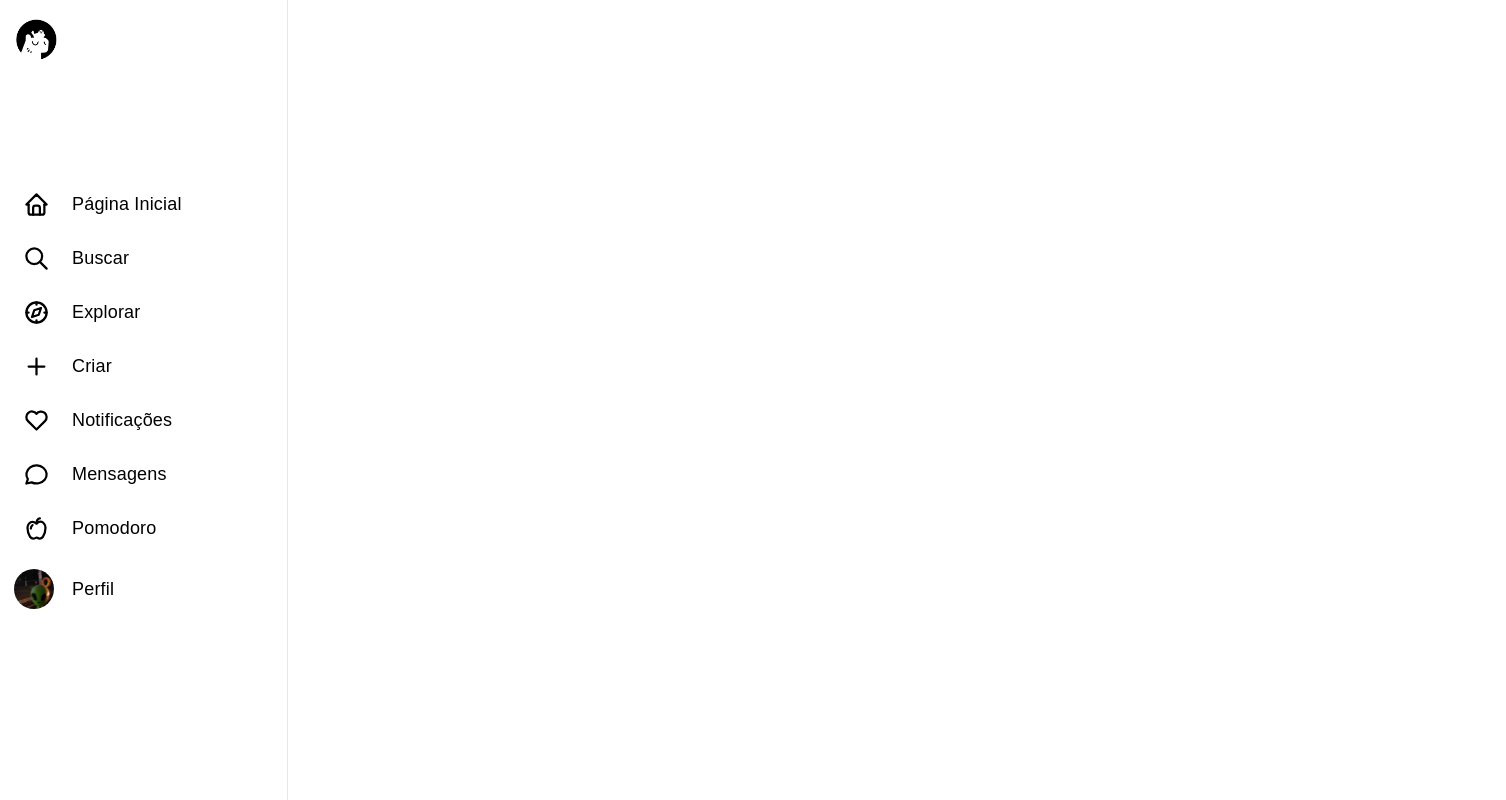
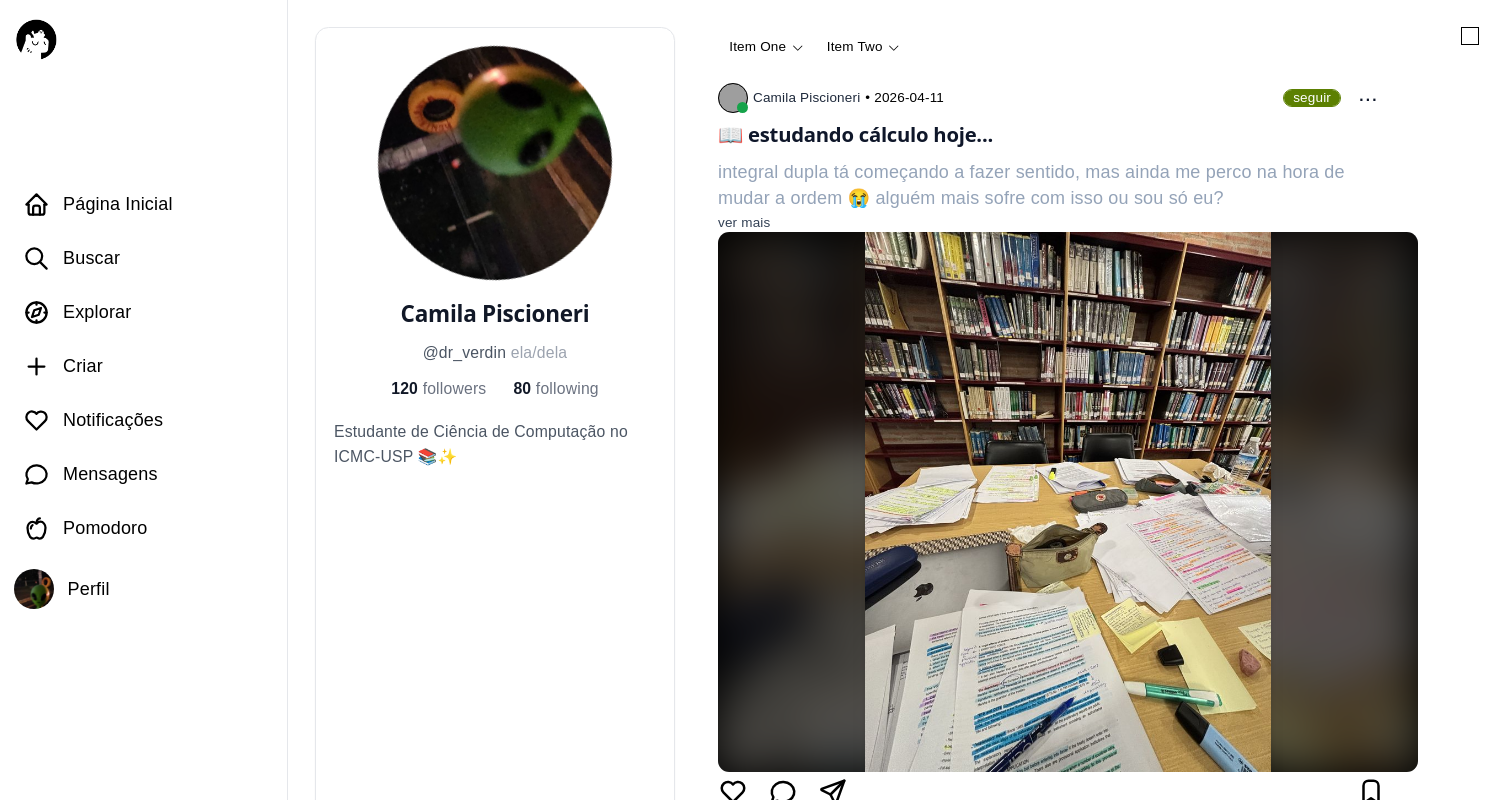
Before and after one commit to Dr-Verdin/Projeto-de-Web, a React (Vite) app: page /perfil/1 in a window 1280 px wide. Shown: the top 800 px of the page, 1506 px wide, since content can reach past the window. Built offline with nearby package versions, Linux system fonts and the light colour scheme; grey boxes are pictures that could not be loaded.

Commit message:
corrigindo alguns bugs do mock

```diff
--- a/src/App.tsx
+++ b/src/App.tsx
@@ -13,28 +13,45 @@ function App() {
   const location = useLocation()
   const [isFullscreen, setIsFullscreen] = useState(false)
 
+  // 👇 novo estado da sidebar
+  const [sidebarOpen, setSidebarOpen] = useState(false)
+
   useEffect(() => {
     const handler = () => setIsFullscreen(!!document.fullscreenElement)
     document.addEventListener('fullscreenchange', handler)
     return () => document.removeEventListener('fullscreenchange', handler)
   }, [])
 
-  const showSidebar = !NO_SIDEBAR_ROUTES.includes(location.pathname) && !isFullscreen
+  const showSidebar =
+    !NO_SIDEBAR_ROUTES.includes(location.pathname) && !isFullscreen
 
   return (
     <div className="flex min-h-screen">
-      {showSidebar && <Sidebar />}
+      {showSidebar && (
+        <Sidebar
+          open={sidebarOpen}
+          setOpen={setSidebarOpen}
+        />
+      )}
 
-      <main className="flex-1">
+      <main
+        className={`flex-1 transition-all duration-300 ${
+          showSidebar
+            ? sidebarOpen
+              ? "ml-64"
+              : "ml-16"
+            : "ml-0"
+        }`}
+      >
         <Routes>
           <Route path="/" element={<Feed />} />
-          <Route path="/perfil" element={<Profile />} />
+          <Route path="/perfil/:id" element={<Profile />} />
           <Route path="/pomodoro" element={<Pomodoro />} />
           <Route path="/login" element={<Login />} />
         </Routes>
       </main>
     </div>
-  );
+  )
 }
 
 export default App
--- a/src/components/Sidebar.tsx
+++ b/src/components/Sidebar.tsx
@@ -10,23 +10,32 @@ import {
   IconApple
 } from "@tabler/icons-react"
 
-import { user } from "../lib/mock"
+import { users } from "../lib/mock"
 
-export function Sidebar() {
+type SidebarProps = {
+  open: boolean
+  setOpen: React.Dispatch<React.SetStateAction<boolean>>
+}
+
+export function Sidebar({ open, setOpen }: SidebarProps) {
   const location = useLocation()
   const isProfileActive = location.pathname === "/perfil"
   const isHomeActive = location.pathname === "/"
+  const currentUserId = "1" // Simulando usuário logado
 
   return (
-
-        <aside className="group fixed top-0 left-0 h-screen w-16 hover:w-64 transition-all duration-300 border-r border-gray-200 bg-white overflow-hidden text-black flex flex-col z-50">
+    <aside
+      onMouseEnter={() => setOpen(true)}
+      onMouseLeave={() => setOpen(false)}
+      className={`fixed top-0 left-0 h-screen transition-all duration-300 border-r border-gray-200 bg-white overflow-hidden text-black flex flex-col z-50
+      ${open ? "w-64" : "w-16"}`}
+    >
 
       <Link
         to="/"
         className="absolute top-2 left-0 inline-flex ml-1 items-center transition-all duration-200 cursor-pointer active:scale-95"
       >
         <div className="p-2 rounded-full hover:bg-[#FFC300]/20 transition-all duration-200">
-
           <img
             src={isHomeActive ? "/logo_capys_laranja_esc.png" : "/logo_capys_preto.png"}
             alt="Logo"
@@ -36,51 +45,76 @@ export function Sidebar() {
       </Link>
 
       <nav className="h-full flex flex-col justify-center">
-                <SidebarItem icon={IconHome} label="Página Inicial" to="/" />
-                <SidebarItem icon={IconSearch} label="Buscar" to="/buscar" />
-                <SidebarItem icon={IconCompass} label="Explorar" to="/explorar" />
+        <SidebarItem icon={IconHome} label="Página Inicial" to="/" open={open} />
+        <SidebarItem icon={IconSearch} label="Buscar" to="/buscar" open={open} />
+        <SidebarItem icon={IconCompass} label="Explorar" to="/explorar" open={open} />
+        <SidebarItem icon={IconPlus} label="Criar" to="/criar" open={open} />
+        <SidebarItem icon={IconHeart} label="Notificações" to="/notificacoes" open={open} />
+        <SidebarItem icon={IconMessageCircle} label="Mensagens" to="/mensagens" open={open} />
+        <SidebarItem icon={IconApple} label="Pomodoro" to="/pomodoro" open={open} />
 
-                <SidebarItem icon={IconPlus} label="Criar" to="/criar" />
+        <Link
+          to={`/perfil/${currentUserId}`}
+          className="flex items-center px-1 py-3 mx-2 rounded-2xl hover:bg-[#FFC300]/20 hover:scale-[1.02] transition-all duration-200 cursor-pointer active:scale-95 relative"
+        >
+          <img
+            src={users[currentUserId].avatar}
+            alt="Perfil"
+            className={`w-9 h-9 rounded-full object-cover shrink-0 ${
+              isProfileActive ? "ring-2 ring-[#FB6107]" : ""
+            }`}
+          />
 
-                <SidebarItem icon={IconHeart} label="Notificações" to="/notificacoes" />
-                <SidebarItem icon={IconMessageCircle} label="Mensagens" to="/mensagens" />
-
-                <SidebarItem icon={IconApple} label="Pomodoro" to="/pomodoro" />
-
-                <Link to="/perfil" className="flex items-center px-1 py-3 mx-2 rounded-2xl hover:bg-[#FFC300]/20 hover:scale-[1.02] transition-all duration-200 cursor-pointer active:scale-95 relative"
-                    ><img src={user.avatar} alt="Perfil" className={`w-9 h-9 rounded-full object-cover shrink-0 ${isProfileActive ? "ring-2 ring-[#FB6107]" : ""}`}/>
-
-                    <span className={`absolute left-14 opacity-0 group-hover:opacity-100 transition-all duration-200 whitespace-nowrap ${isProfileActive ? "text-[#FB6107] font-bold" : "text-black"}`}>
+          {open && (
+            <span
+              className={`ml-3 transition-all duration-200 whitespace-nowrap ${
+                isProfileActive ? "text-[#FB6107] font-bold" : "text-black"
+              }`}
+            >
               Perfil
             </span>
+          )}
         </Link>
 
       </nav>
-
     </aside>
-
   )
 }
 
-function SidebarItem({ icon: Icon, label, to }: { icon: React.ComponentType<any>, label: string, to: string }) {
+function SidebarItem({
+  icon: Icon,
+  label,
+  to,
+  open
+}: {
+  icon: React.ComponentType<any>
+  label: string
+  to: string
+  open: boolean
+}) {
   const location = useLocation()
   const isActive = location.pathname === to
 
   return (
-
-        <Link to={to} className="flex items-center px-3 py-3 mx-2 rounded-2xl hover:bg-[#FFC300]/20 hover:scale-[1.02] transition-all duration-200 cursor-pointer active:scale-95 relative">
-
+    <Link
+      to={to}
+      className="flex items-center px-3 py-3 mx-2 rounded-2xl hover:bg-[#FFC300]/20 hover:scale-[1.02] transition-all duration-200 cursor-pointer active:scale-95"
+    >
       <Icon
         className="w-6 h-6 shrink-0 transition-all"
         stroke={isActive ? 2.8 : 2}
         color={isActive ? "#FB6107" : "black"}
       />
 
-            <span className={`absolute left-14 opacity-0 group-hover:opacity-100 transition-all duration-200 whitespace-nowrap ${isActive ? "text-[#FB6107] font-bold" : "text-black"}`}>
+      {open && (
+        <span
+          className={`ml-3 whitespace-nowrap transition-all duration-200 ${
+            isActive ? "text-[#FB6107] font-bold" : "text-black"
+          }`}
+        >
           {label}
         </span>
-
+      )}
     </Link>
-
   )
 }
--- a/src/lib/mock.ts
+++ b/src/lib/mock.ts
@@ -1,5 +1,10 @@
-export const user = {
-  id: 1,
+import type { Community } from "../types/Community";
+import type { Post } from "../types/Post";
+import type { User } from "../types/User";
+
+{/* USERS E COMMUNITIES */ }
+export const users: Record<string, User> = {
+  "1": {
     avatar: "/avatar_camz.jpg",
     name: "Camila Piscioneri",
     pronoun: "ela/dela",
@@ -14,15 +19,29 @@ export const user = {
     email: "piscioneri@gmail.com",
     senha: "123456",
   }
+}
 
-export const postsUser = [
+export const communities: Record<string, Community> = {
+  "1": {
+    communityId: "1",
+    userId: "1",
+
+    name: "Estudando com gatos",
+    description: "Para quem estuda com um gato do lado 🐱📚",
+
+    rules: "1. Respeitar os outros membros\n2. Compartilhar dicas e experiências\n3. Postar fotos dos seus gatos estudando",
+    members: 120,
+    image: "/community_perfil.jpg",
+  }
+}
+
+{/* POSTS */}
+export const posts: Post[] = [
   {
-    id: 1,
+    id: "1",
     type: "user",
 
     title: "Quando você não pode estudar porque precisa dormir, mas não pode dormir porque precisa estudar...",
-    text: "",
-    image: "",
 
     tags: ["#faculdade", "#madrugada", "#hardstudy"],
 
@@ -31,10 +50,10 @@ export const postsUser = [
     likes: 10,
     comments: 2,
 
-    userId: 1,
+    userId: "1",
   },
   {
-    id: 2,
+    id: "2",
     type: "user",
 
     title: "📖 estudando cálculo hoje...",
@@ -46,48 +65,34 @@ export const postsUser = [
     likes: 5,
     comments: 1,
 
-    userId: 1,
+    userId: "1",
   },
-];
-
-export const community = {
-  id: 1,
-
-  name: "Estudando com gatos",
-  description: "Para quem estuda com um gato do lado 🐱📚",
-
-  rules: "1. Respeitar os outros membros\n2. Compartilhar dicas e experiências\n3. Postar fotos dos seus gatos estudando",
-  members: 120,
-  image: "/community_perfil.jpg",
-};
-
-export const postsCommunity = [
   {
-    id: 1,
+    id: "3",
     type: "community",
 
     title: "Pitu não me deixa estudar... 🐾📖",
-    text: "",
+    text: "Meu gato, o Pitu, é super carinhoso e adora ficar no meu colo enquanto estudo, mas às vezes ele fica tão grudado que não consigo me concentrarkk",
     image: "/post1_community.jpg",
 
     likes: 15,
     comments: 3,
     createdAt: "2026-04-05",
 
-    userId: 1,
+    communityId: "1",
   },
   {
-    id: 2,
+    id: "4",
     type: "community",
 
     title: "Alguém tem que estudar nessa casa",
-    text: "Meu gato, o Pitu, é super carinhoso e adora ficar no meu colo enquanto estudo, mas às vezes ele fica tão grudado que não consigo me concentrarkk",
+    text: "",
     image: "/post2_community.jpg",
 
     likes: 8,
     comments: 2,
     createdAt: "2026-04-10",
 
-    userId: 1,
-  },
-];
+    communityId: "1",
+  }
+]
--- a/src/pages/Profile.page.tsx
+++ b/src/pages/Profile.page.tsx
@@ -1,17 +1,74 @@
 import UserProfileCard from "../components/UserProfileCard"
+import Post from "../components/Post"
 import { Checkbox } from "@/components/ui/checkbox";
-import { user } from "../lib/mock";
+import {
+  NavigationMenu,
+  NavigationMenuList,
+  NavigationMenuItem,
+  NavigationMenuTrigger,
+} from "../components/ui/navigation-menu";
+
+import { posts, users, communities } from "../lib/mock";
+import { useParams } from "react-router-dom";
 
 export default function Profile() {
+  // junta os posts e ordena por data (mais recente primeiro)
+  const { id } = useParams();
+  const user = users[id!];
+
+  if (!user) {
+    return <div>Usuário não encontrado</div>;
+  }
+
+  const userPosts = posts
+    .filter((post) =>
+      post.userId === id
+    )
+    .sort(
+      (a, b) =>
+        new Date(b.createdAt).getTime() -
+        new Date(a.createdAt).getTime()
+    );
+
   return (
     <div className="flex">
 
-      <div className="flex-1 p-6 flex gap-6 ml-60">
+      <div className="flex-1 p-6 flex gap-6 ml-100">
 
+        {/* PERFIL */}
         <UserProfileCard user={user} />
 
-        <div className="flex-1">
-          <p>Aqui vão os posts...</p>
+        {/* POSTS */}
+        <div className="w-[732px] min-h-screen flex items-center flex-col gap-[10px]">
+
+          <div className="w-[732px] h-[40px] Post-black flex justify-start items-center gap-[20px] pl-[16px] pr-[16px]">
+            <NavigationMenu>
+              <NavigationMenuList>
+                <NavigationMenuItem>
+                  <NavigationMenuTrigger>Item One</NavigationMenuTrigger>
+                  <NavigationMenuTrigger>Item Two</NavigationMenuTrigger>
+                </NavigationMenuItem>
+              </NavigationMenuList>
+            </NavigationMenu>
+          </div>
+
+          <div className="w-[732px] min-h-screen flex flex-col gap-[24px]">
+            {userPosts.map((post) => (
+              <Post
+                key={post.id}
+                name={
+                  post.type === "user"
+                    ? users[post.userId!]?.name
+                    : communities[post.communityId!]?.name
+                }
+                createdAt={post.createdAt}
+
+                title={post.title}
+                text={post.text}
+                image={post.image}
+              />
+            ))}
+          </div>
         </div>
 
         <Checkbox/>
--- /dev/null
+++ b/src/types/Community.ts
@@ -0,0 +1,9 @@
+export type Community = {
+  communityId: string
+  userId: string
+  name: string
+  description: string
+  rules: string
+  members: number
+  image: string
+}
--- /dev/null
+++ b/src/types/Post.ts
@@ -0,0 +1,13 @@
+export type Post = {
+  id: string
+  type: "user" | "community"
+  title: string
+  text?: string
+  image?: string
+  tags?: string[]
+  createdAt: string
+  likes: number
+  comments: number
+  userId?: string
+  communityId?: string
+}
--- /dev/null
+++ b/src/types/User.ts
@@ -0,0 +1,12 @@
+export type User = {
+  avatar: string
+  name: string
+  pronoun: string
+  username: string
+  bio: string
+  studyTime: number
+  followers: number
+  following: number
+  email: string
+  senha: string
+}
```
Also changed, not shown: src/components/UserProfileCard.tsx (+1 -10 lines), src/pages/Feed.page.tsx (+9 -8 lines), src/pages/Login.page.tsx (+7 -4 lines). Lines whose indentation alone changed are shown as unchanged.
